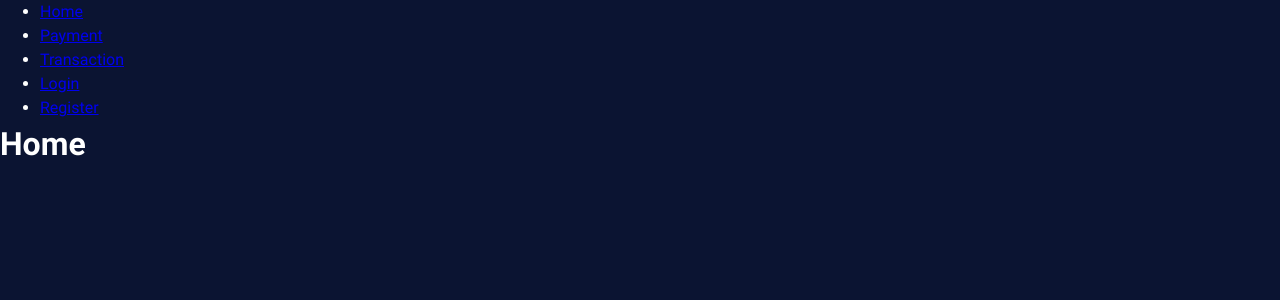
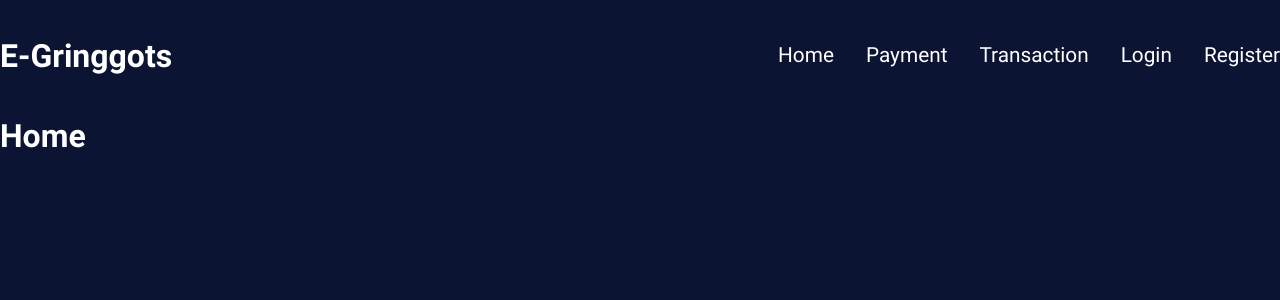
Before and after one commit to BuzzOffer/E-Gringotts-Frontend, a React (Vite) app: page / in a window 1280 px wide. Shown: the top 300 px of the page. Built offline with nearby package versions, Linux system fonts and the light colour scheme.

Commit message:
updated nav bar layout

```diff
--- a/src/components/Layout.jsx
+++ b/src/components/Layout.jsx
@@ -1,5 +1,5 @@
 import { Outlet } from "react-router-dom";
-import Navbar from "./Navbar";
+import Navbar from "./Navbar/Navbar";
 
 export default function Layout(){
     return(
--- a/src/components/Navbar.jsx
+++ b/src/components/Navbar/Navbar.jsx
@@ -1,9 +1,11 @@
 import { Link } from "react-router-dom";
+import styles from "./Navbar.module.css";
 
 export default function Navbar(){
     return(
-        <nav>
-            <ul>
+        <nav className={styles.navContainer}>
+            <h1>E-Gringgots</h1>
+            <ul className={styles.navLinks}>
                 <li>
                     <Link to={``}>Home</Link>
                 </li>
--- /dev/null
+++ b/src/components/Navbar/Navbar.module.css
@@ -0,0 +1,22 @@
+.navContainer{
+    display: flex;
+    justify-content: space-between;
+    align-items: center;
+    margin: 2rem 0;
+}
+
+h1{
+    font-size: 2rem;
+}
+
+.navLinks{
+    display: flex;
+    gap: 2rem;
+    list-style-type: none;
+    font-size: 1.3rem;
+}
+
+a{
+    text-decoration: none;
+    color: white;
+}
```
